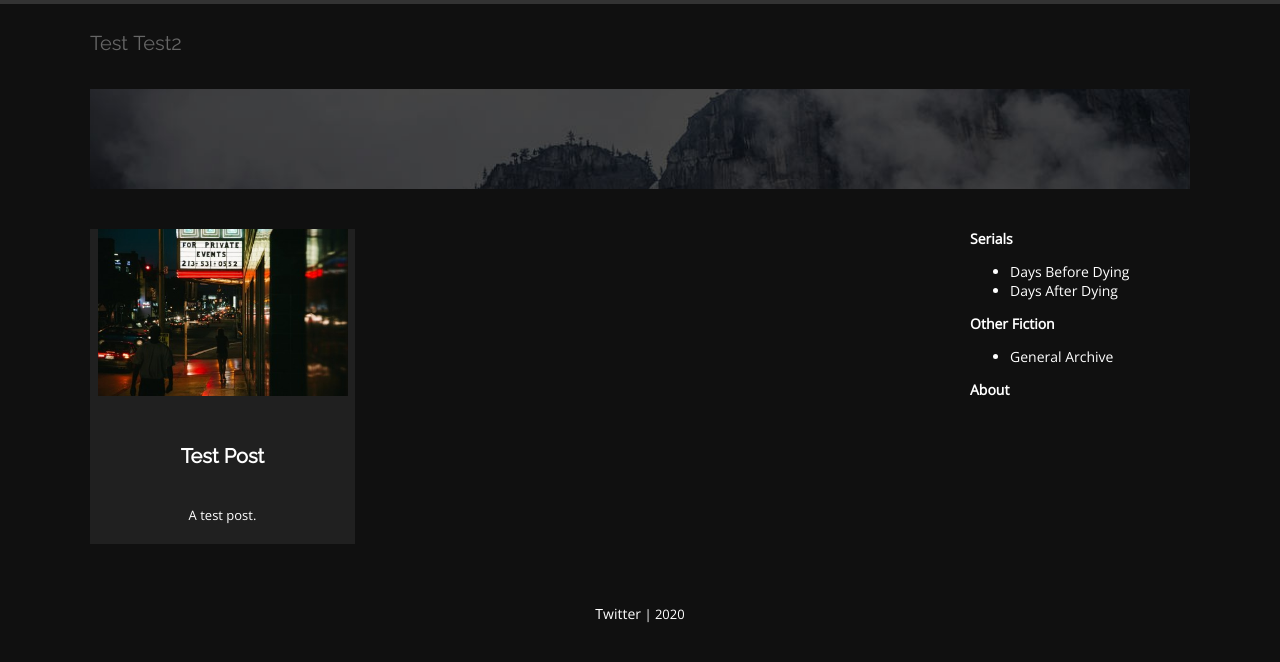
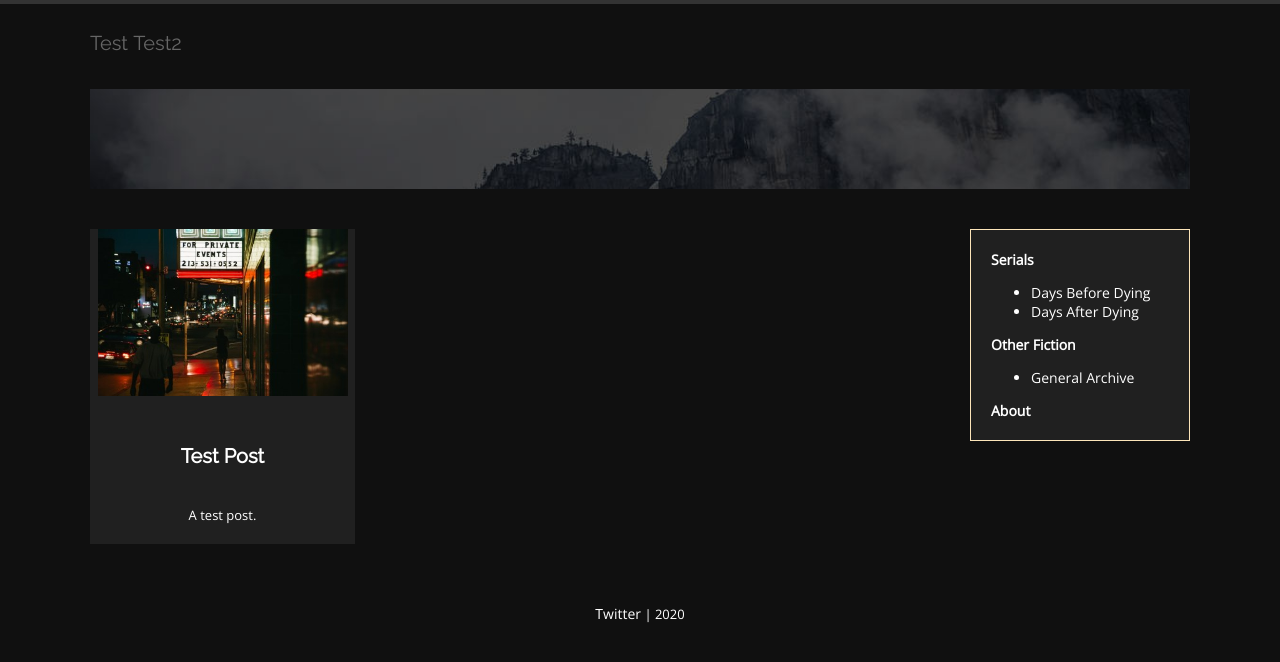
Before and after one commit to Blake-Cash/writing-site, a Jekyll site: the page built from index.html, in a window 1280 px wide. Shown: the top 662 px of the page. Built offline with Jekyll 4.4.1, drawn with Linux system fonts in a browser that asks for light colours; some web fonts are replaced.

Commit message:
Add sidebar style

```diff
--- a/css/main.css
+++ b/css/main.css
@@ -379,7 +379,15 @@ h1.post-title {
 
 #posts.leftblock, .rightblock {width:100%}
 #content.hp{background: transparent}
-.rightblock{color:#fff;text-align:left}
+.rightblock{
+	padding-top: 20px;
+	padding-bottom: 20px;
+	padding-left: 20px;
+	color:#fff;
+	text-align:left;
+	background:#202020;
+	border: 1px solid #fde6ba;
+}
 .rightblock b, .rightblock strong, .rightblock a {color: #fff}
 
 @media (min-width: 770px) {
@@ -405,7 +413,7 @@ section#home-hero{
 	}
 	#posts ul{width:100%}
 	.rightblock{
-		width:20%;
+		width:18%;
 		float:left;
 	}
 	.rightblock b, .rightblock strong, .rightblock a {color: #fff}
```
